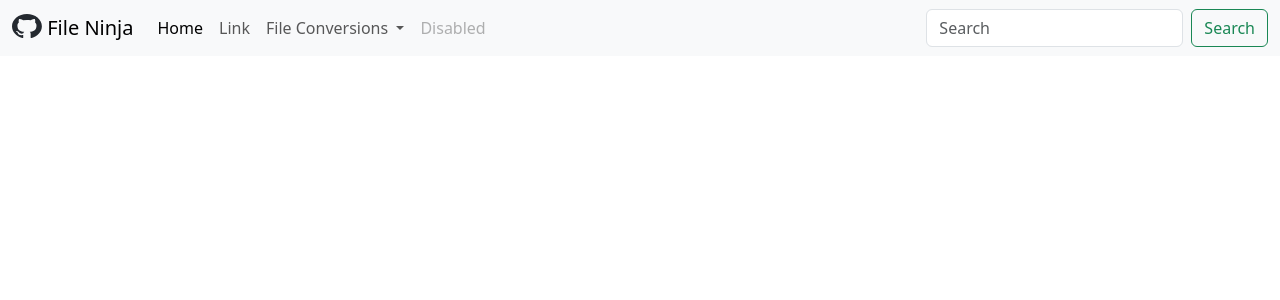
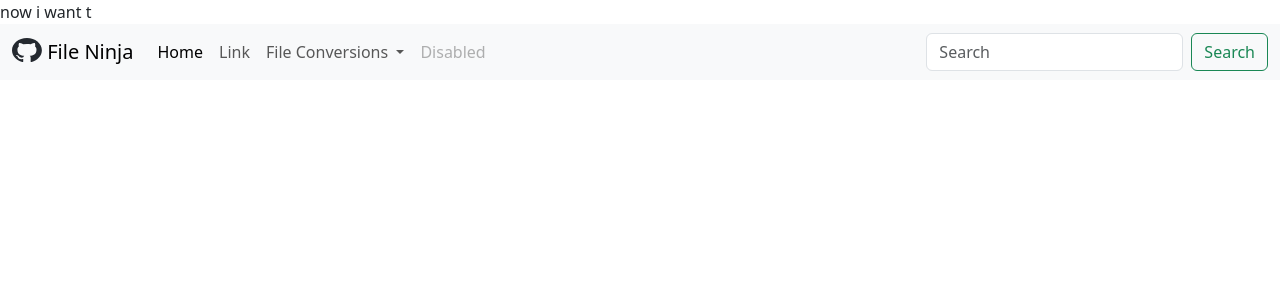
Before and after one commit to Neutrino79/FileNinja, a Django app: page / in a window 1280 px wide. Shown: the top 300 px of the page. Run offline with Django 4.2, Linux system fonts and the light colour scheme; some libraries are stand-ins or nearby versions.

Commit message:
Start - File_manipulation

```diff
--- a/templates/index.html
+++ b/templates/index.html
@@ -1,7 +1,7 @@
 {% load static %}
 <!DOCTYPE html>
 <html lang="en">
-<head>
+<head>now i want t
     <meta charset="UTF-8">
     <meta name="viewport" content="width=device-width, initial-scale=1.0">
     <title>Dashboard</title>
```
Also changed, not shown: requirements.txt (+11 -7 lines).
